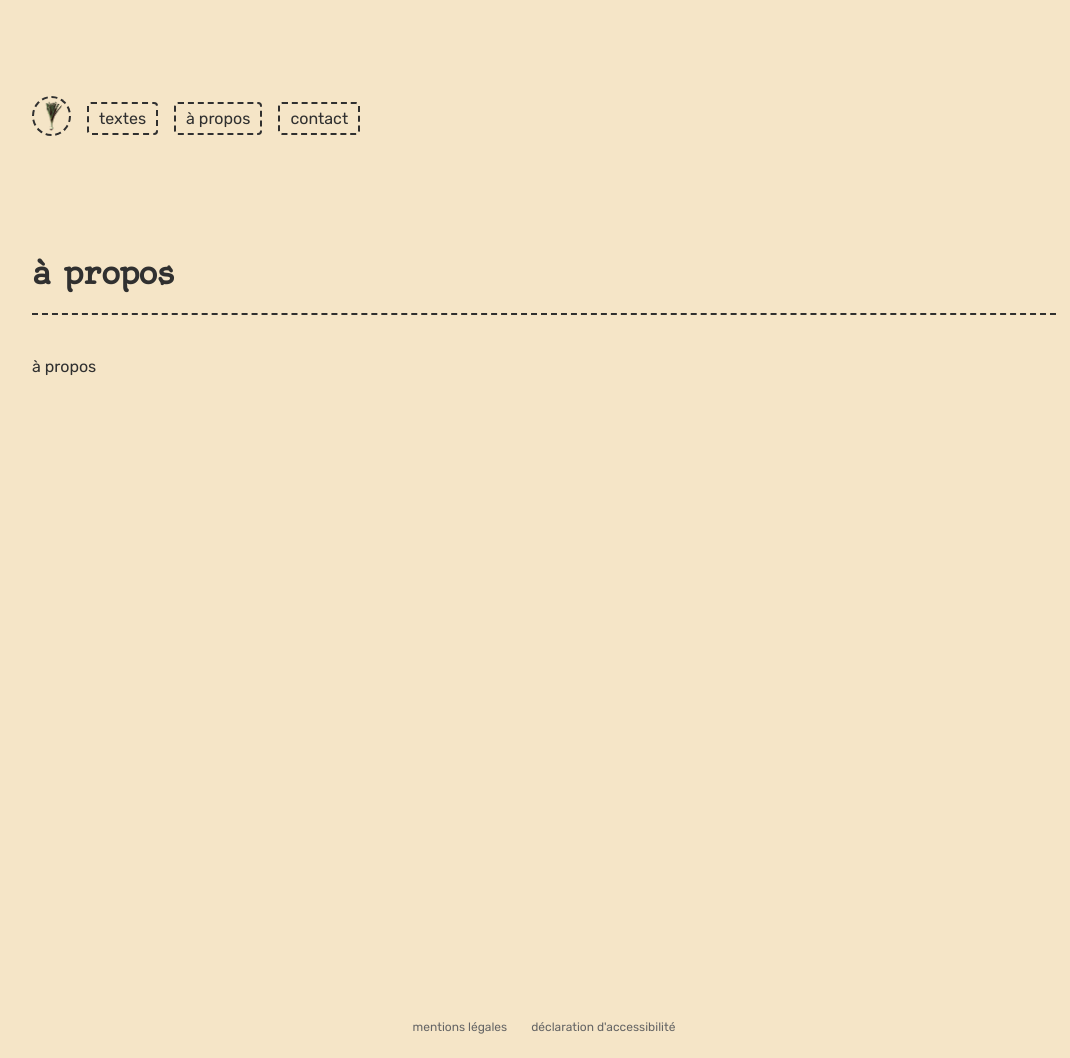
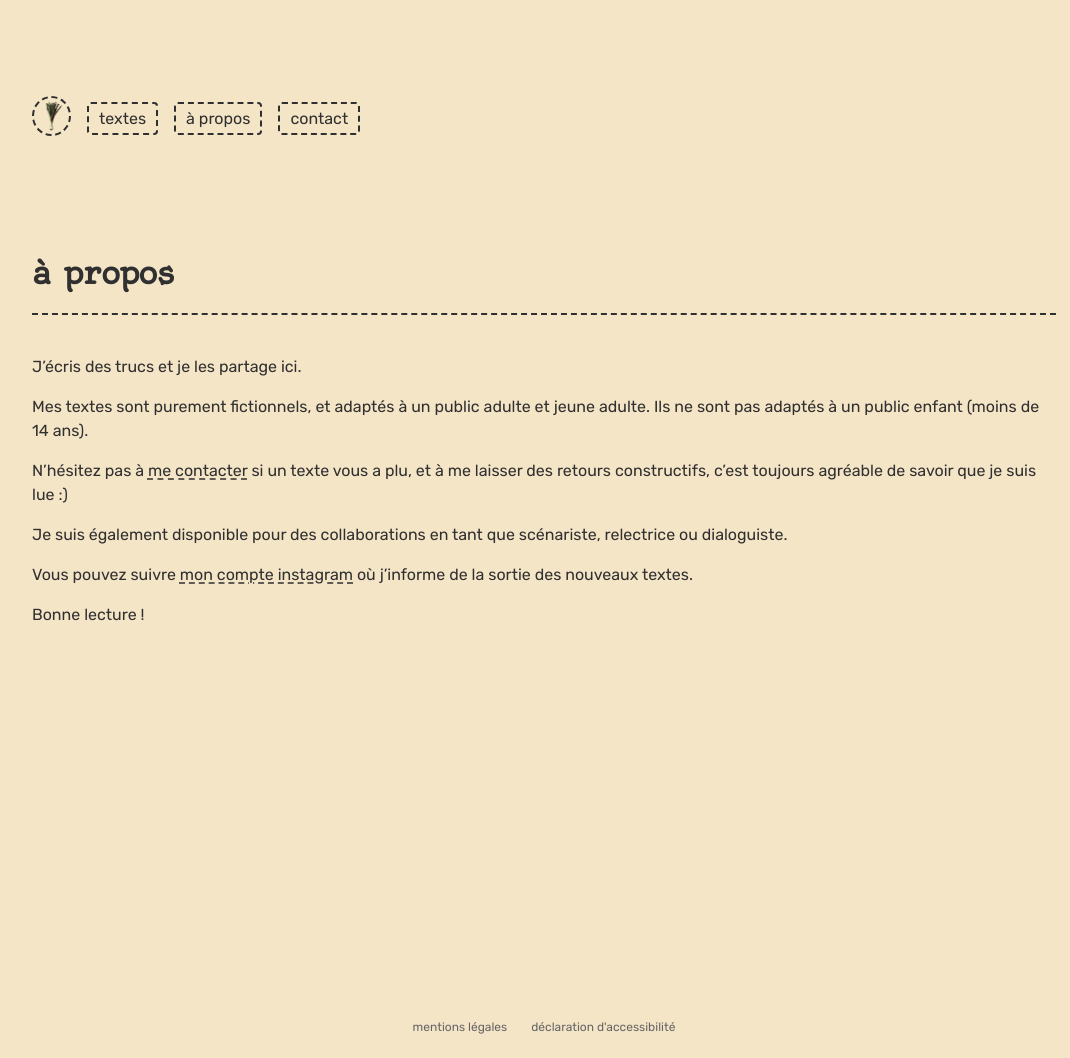
Before and after one commit to spauline-dev/tlmfs, a Jekyll site: the page built from site/pages/apropos.md, in a window 1280 px wide. Shown: the whole page, without its empty margins (96-1166 px from the left). Built offline with Jekyll 4.4.1, drawn with Linux system fonts in a browser that asks for light colours.

Commit message:
content page a propos

```diff
--- a/site/pages/apropos.md
+++ b/site/pages/apropos.md
@@ -7,4 +7,15 @@ slug: a-propos
 
 # à propos
 ---
-à propos
+
+J'écris des trucs et je les partage ici.
+
+Mes textes sont purement fictionnels, et adaptés à un public adulte et jeune adulte. Ils ne sont pas adaptés à un public enfant (moins de 14 ans).
+
+N'hésitez pas à [me contacter](/pages/contact.html) si un texte vous a plu, et à me laisser des retours constructifs, c'est toujours agréable de savoir que je suis lue :)
+
+Je suis également disponible pour des collaborations en tant que scénariste, relectrice ou dialoguiste.
+
+Vous pouvez suivre [mon compte instagram](https://www.instagram.com/toutlemondefaitsemblant/) où j'informe de la sortie des nouveaux textes.
+
+Bonne lecture !
```
